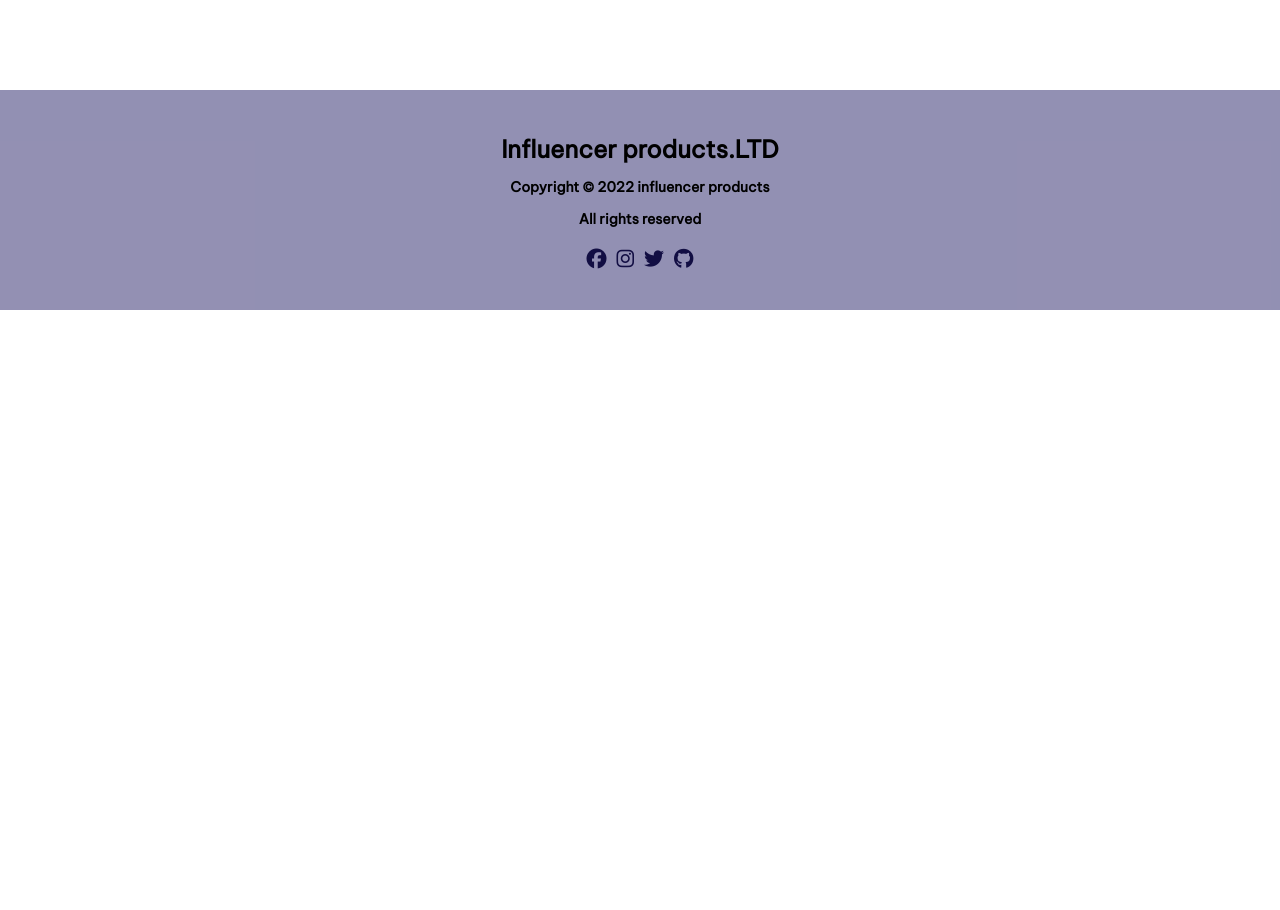
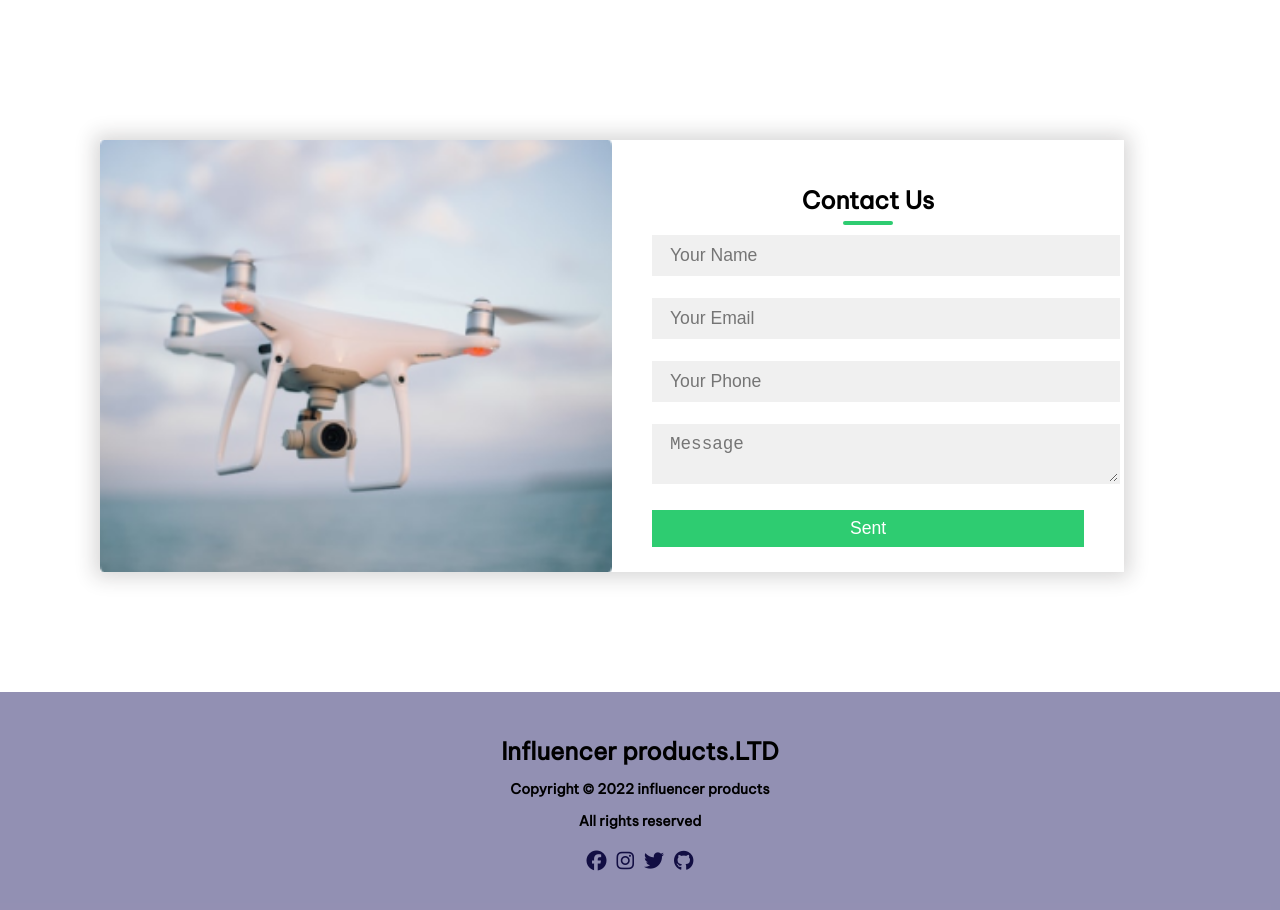
Before and after one commit to shaiadul/assignment-two, a plain HTML site: page index.html in a window 1280 px wide. Shown: the part 2400-3310 px from the top of the page. Before the commit the page ends 2710 px from the top, so only its background shows below. Drawn offline with Linux system fonts and the light colour scheme.

Commit message:
layout complete

```diff
--- a/index.html
+++ b/index.html
@@ -236,7 +236,26 @@ products div end
     <p >See More<i class="far fa-arrow-alt-circle-right"></i></p></div>
     </main>
 
+<!-- Optional part start -->
 
+
+<div class="container">
+    <div class="conrainer-box">
+        <div class="left"></div>
+          <div class="right">
+
+            <h2>Contact Us</h2>
+            <input type="text" class="field" placeholder="Your Name">
+            <input type="email" class="field" placeholder="Your Email">
+            <input type="text" class="field" placeholder="Your Phone">
+            <textarea name="field area" class="field" placeholder="Message"></textarea>
+            <button class="btn">Sent</button>
+        </div>
+    </div>
+</div>
+
+
+<!-- Optional part end -->
 
 
 <footer class="footer-style">
--- a/style.css
+++ b/style.css
@@ -189,7 +189,113 @@ section one end
 }
 
 
+ /* Optional part start */
 
+
+ .container{
+    position: relative;
+    display: flex;
+    justify-content: center;
+    align-items: center;
+    width: 80%;
+    height: 100%;
+    padding: 20px 100px;
+    margin-right:120px;
+    margin-top: 130px;
+}
+.container::after{
+    content: '';
+    position: absolute;
+    left: 0;
+    top: 0;
+    width: 100%;
+    height: 100%;
+    /* background: url(arabpic/kak.jpg) no-repeat center;
+    background-size: cover; */
+    z-index: -1;
+    filter: blur(50px);
+}
+
+.conrainer-box{
+    /* max-width: 950px; */
+    display: grid;
+    grid-template-columns: repeat(2, 1fr);
+    justify-content: center;
+    align-items: center;
+    text-align: center;
+    background-color: #fff;
+    box-shadow: 0px 0px 19px 5px rgba(36, 34, 34, 0.19);
+}
+.left{
+    height: 100%;
+    background: url(images/drone.png) no-repeat center;
+    background-size: cover;
+}
+
+.right{
+    padding: 25px 40px;
+}
+h2{
+    position: relative;
+    padding-bottom: 10px;
+    margin-bottom: 10px;
+}
+h2::after{
+    content: '';
+    position: absolute;
+    left: 50%;
+    bottom: 0;
+    transform: translateX(-50%);
+    height: 4px;
+    width: 50px;
+    border-radius: 2px;
+    background-color: #2ecc71;
+}
+
+.field{
+        width: 100%;
+        padding: 0.5rem 1rem;
+        outline: none;
+        border: 2px solid rgba(0,0,0,0);
+        background-color: rgba(230,230,230,0.6);
+        font-size: 1.1rem;
+        margin-bottom: 22px;
+        transition: .5s;
+
+}
+
+.field:hover{
+    background-color: rgba(216, 212, 212, 0.904);
+}
+
+.field:focus{
+    background-color: rgba(255, 255, 255, 0.959);
+    border: 2px solid rgba(120, 231, 222, 0.47);
+}
+
+.area{
+    min-height: 150px;
+}
+
+.btn{
+
+    width: 100%;
+    padding: 0.5rem 1rem;
+    font-size: 1.1rem;
+    background-color: #2ecc71;
+    outline: none;
+    border: none;
+    transition: .5s;
+    color: #fff;
+}
+
+.btn:hover{
+    background-color: #12b656;
+}
+
+
+
+ /* Optional part end  */
 
 
 
@@ -229,3 +335,18 @@ footer{
     color: #120E43;
 
 }
+
+
+
+/* ------------------------
+all media query style here
+---------------------------*/
+
+@media screen and (max-width:880px){
+    .conrainer-box{
+        grid-template-columns: 1fr;
+    }
+    .left{
+        height: 200px;
+    }
+}
```
